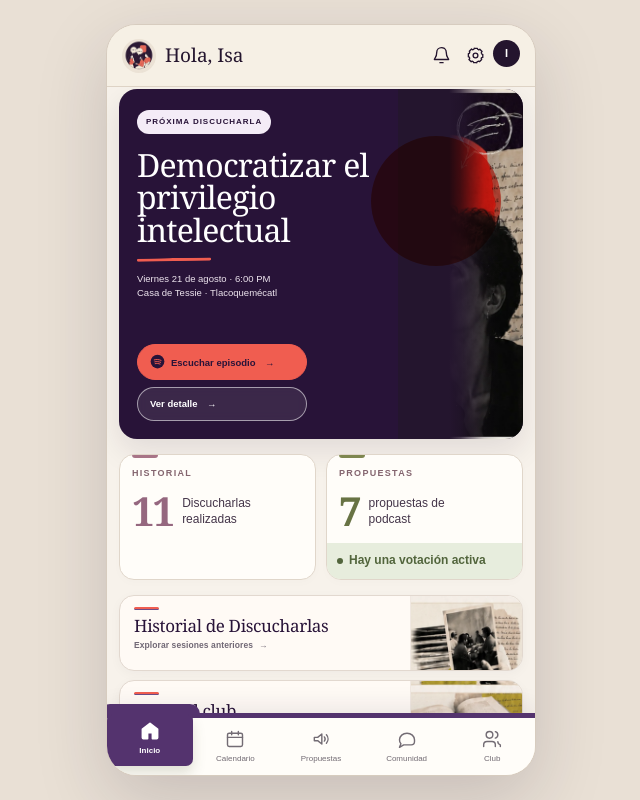
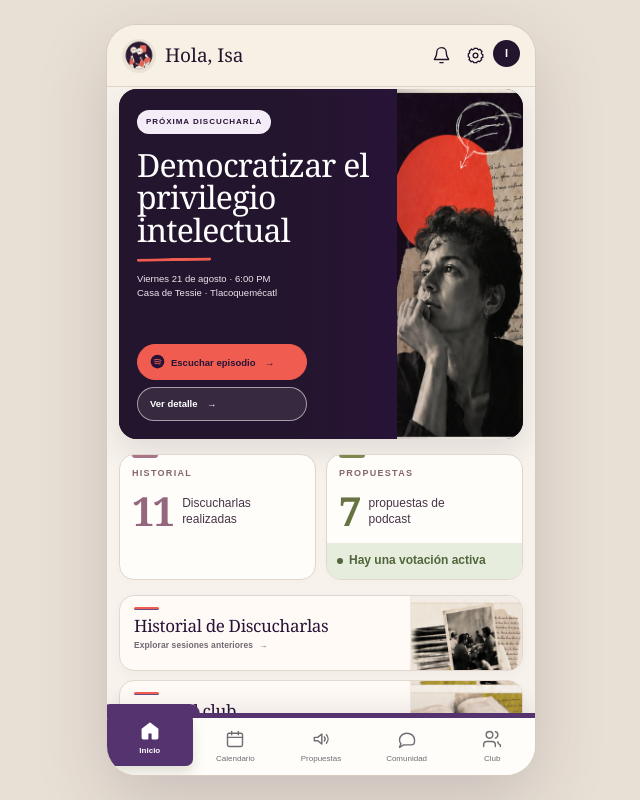
Before and after one commit to Partolandia/Discucharlas, a Next.js app: page /vista-previa/inicio in a window 1280 px wide. Shown: the whole page, without its empty margins (319-959 px from the left). Built offline with nearby package versions, Linux system fonts and the light colour scheme; a web font is replaced by a local one.

Commit message:
Arregla el hero de Inicio: collage completo y portada real de la sesion
Co-authored-by: Cursor <cursoragent@cursor.com>

```diff
--- a/src/app/(integrante)/inicio/page.tsx
+++ b/src/app/(integrante)/inicio/page.tsx
@@ -59,6 +59,7 @@ export default async function Inicio() {
                 s.place,
               ].filter((linea): linea is string => Boolean(linea)),
               enlace: s.episode_url,
+              portada: s.image_path,
             }
           : null
       }
--- a/src/app/vista-previa/[seccion]/page.tsx
+++ b/src/app/vista-previa/[seccion]/page.tsx
@@ -48,6 +48,7 @@ export default async function VistaPrevia({
             titulo: "Democratizar el privilegio intelectual",
             meta: ["Viernes 21 de agosto · 6:00 PM", "Casa de Tessie · Tlacoquemécatl"],
             enlace: "https://example.com",
+            portada: null,
           }}
           realizadas={11}
           propuestas={7}
--- a/src/components/prototipo/PantallaInicio.tsx
+++ b/src/components/prototipo/PantallaInicio.tsx
@@ -1,6 +1,7 @@
 "use client";
 
 import { useRouter } from "next/navigation";
+import type { CSSProperties } from "react";
 import { IMAGENES } from "@/lib/prototipo";
 
 export type HiloResumen = {
@@ -12,7 +13,13 @@ export type HiloResumen = {
 };
 
 export type DatosInicio = {
-  sesion: { id: string; titulo: string; meta: string[]; enlace: string | null } | null;
+  sesion: {
+    id: string;
+    titulo: string;
+    meta: string[];
+    enlace: string | null;
+    portada: string | null;
+  } | null;
   realizadas: number;
   propuestas: number | null;
   votacionAbierta: boolean;
@@ -38,7 +45,14 @@ export function PantallaInicio({ sesion, realizadas, propuestas, votacionAbierta
 
   return (
     <section className="page active" id="inicio">
-      <article className="hero">
+      <article
+        className={sesion?.portada ? "hero custom-cover" : "hero"}
+        style={
+          sesion?.portada
+            ? ({ "--hero-cover": `url("${sesion.portada}")` } as CSSProperties)
+            : undefined
+        }
+      >
         <div className="hero-content">
           <span className="label">{sesion ? "PRÓXIMA DISCUCHARLA" : "SIN PRÓXIMA DEFINIDA"}</span>
           <h1>{sesion ? sesion.titulo : "Por el momento no hay una próxima Discucharla definida"}</h1>
--- a/src/estilos/prototipo.css
+++ b/src/estilos/prototipo.css
@@ -16,3 +16,35 @@
 .spotify-mark {
   display: inline;
 }
+
+/*
+ * Hero de Inicio. La foto de respaldo es un collage vertical completo
+ * (520x1440) que ya trae su propio círculo rojo sobre la cabeza. El prototipo
+ * la recorta a una franja estrecha y encima le superpone `.hero::before` con
+ * `mix-blend-mode: multiply`, que cae justo sobre el rostro y lo apaga hasta
+ * dejar un borrón granate. Mostramos el collage entero y dejamos que el acento
+ * lo haga el círculo del propio arte.
+ *
+ * Es una divergencia deliberada del prototipo v2: ahí el hero se ve igual de
+ * apagado. Revertir es borrar este bloque.
+ */
+#inicio .hero::before {
+  display: none;
+}
+
+#inicio .hero::after {
+  inset: 0 !important;
+  background-size: auto 100% !important;
+  background-position: right center !important;
+}
+
+/*
+ * Una portada real de episodio sí se recorta: es cuadrada, no una composición
+ * pensada para esta franja. Mantiene el punto focal del prototipo.
+ */
+#inicio .hero.custom-cover::after {
+  inset: 0 0 0 62% !important;
+  background-image: var(--hero-cover) !important;
+  background-size: cover !important;
+  background-position: var(--home-focus-x, 50%) var(--home-focus-y, 50%) !important;
+}
```
